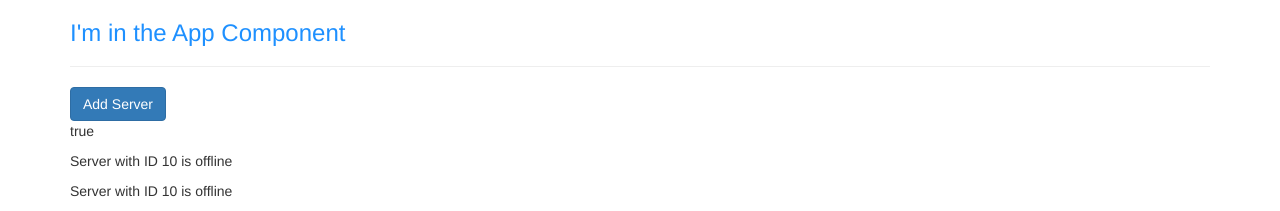
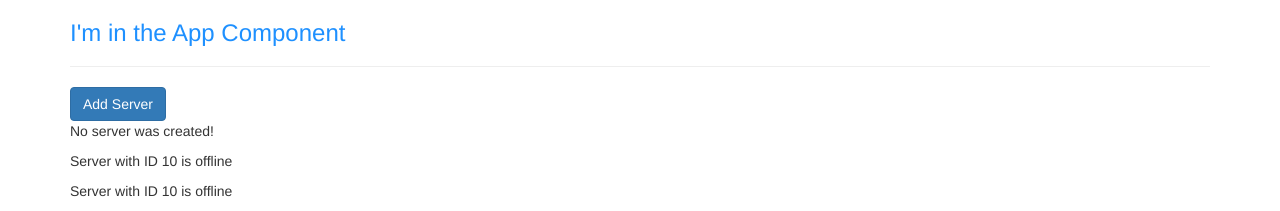
Before and after one commit to kbazant/my-first-app, an Angular app: page / in a window 1280 px wide. Shown: the top 211 px of the page. Built offline with nearby package versions, Linux system fonts and the light colour scheme.

Commit message:
added click event and "serverCreationStatus" property binding

```diff
--- a/src/app/servers/servers.component.html
+++ b/src/app/servers/servers.component.html
@@ -1,5 +1,7 @@
 <button class="btn btn-primary"
- [disabled]="!allowNewServer">Add Server</button>
- <p [innerText]="allowNewServer"></p>
+ [disabled]="!allowNewServer"
+ (click)="onCreateServer()">Add Server</button>
+ <!--<p [innerText]="allowNewServer"></p>-->
+ <p>{{ serverCreationStatus }}</p>
 <app-server></app-server>
 <app-server></app-server>
```
